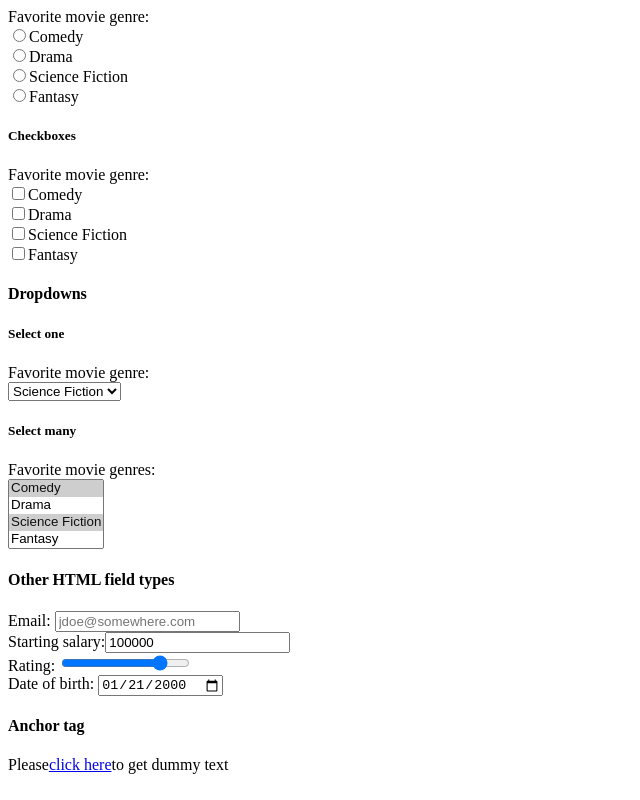
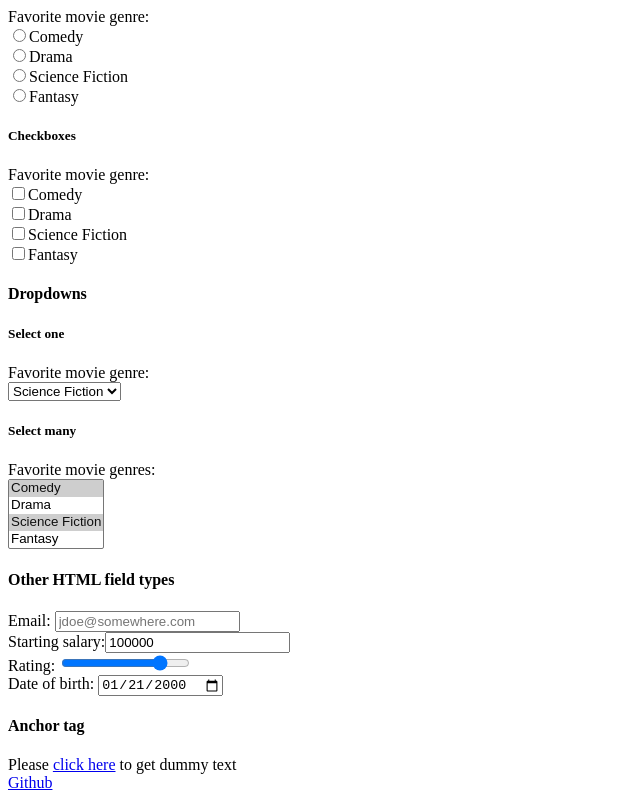
Before and after one commit to Akash-Dhadiwal/kanbas-react-web-app, a React (Create React App) app: page /Dashboard#/Labs/Lab1 in a window 1280 px wide. Shown: the part 2830-3630 px from the top of the page, without its empty margins (0-640 px from the left). Built offline with nearby package versions, Linux system fonts and the light colour scheme; the HTML template or start-up script is replaced by a standard one.

Commit message:
Minor fixes

```diff
--- a/src/Labs/Lab1/index.tsx
+++ b/src/Labs/Lab1/index.tsx
@@ -130,15 +130,16 @@ export default function Lab1() {
         <div id="wd-images">
           <h4>Image tag</h4>
           Loading an image from the internet:
-        <br />
+          <br/>
           <img id="wd-starship"
                width="400px"
-        src="https://www.staradvertiser.com/wp-content/uploads/2021/08/web1_Starship-gap2.jpg" alt="Starship"
+               src="https://www.staradvertiser.com/wp-content/uploads/2021/08/web1_Starship-gap2.jpg"
+               alt="Starship"
           />
-        <br />
+          <br/>
           Loading a local image:
-        <br />
-        <img id="wd-teslabot" src="images/teslabot.jpg" alt="" height="200px" />
+          <br/>
+          <img id="wd-teslabot" src="images/teslabot.jpg" alt="" height="200px"/>
         </div>
         <div id="wd-forms">
           <h4>Form Elements</h4>
@@ -237,9 +238,8 @@ export default function Lab1() {
                  value="2000-01-21"/><br/>
         </div>
         <h4>Anchor tag</h4>
-    Please
-    <a id="wd-lipsum" href="https://www.lipsum.com">click here</a>
-      to get dummy text<br/>
+        Please <a id="wd-lipsum" href="https://www.lipsum.com">click here</a> to get dummy text<br/>
+        <a id="wd-lipsum" href="https://github.com/Akash-Dhadiwal">Github</a>
       </div>
   );
 }
```
Lines whose indentation alone changed are shown as unchanged.
